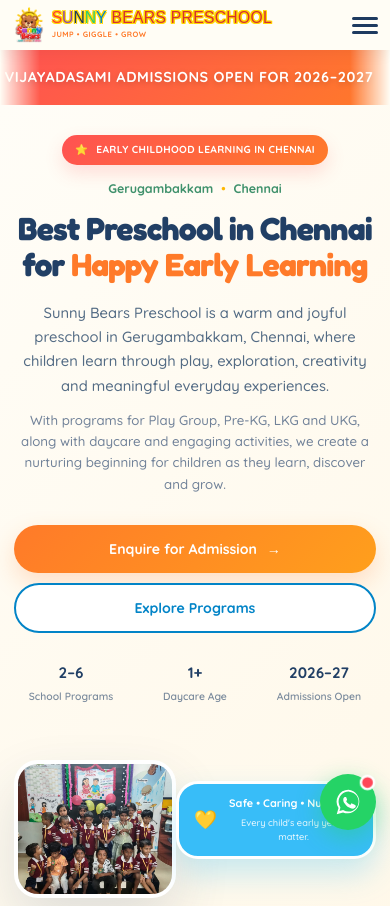
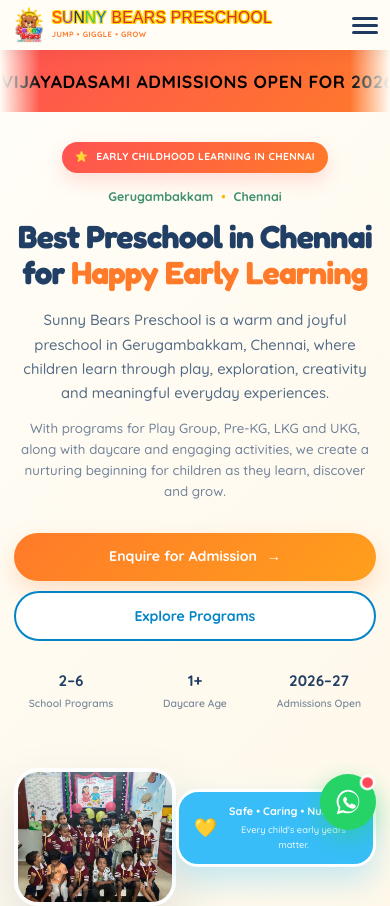
Before and after one commit to Kumar-501/Sunny-Bears-PreSchool, a React (Vite) app: page /best-preschool-in-chennai in a window 390 px wide. Shown: the top 906 px of the page. Built offline with nearby package versions, Linux system fonts and the light colour scheme.

Commit message:
Update project

```diff
--- a/src/components/Admissionbanner.css
+++ b/src/components/Admissionbanner.css
@@ -62,14 +62,14 @@
 
   white-space: nowrap;
 
-  color: #ffffff;
+  color: #000000;
   font-weight: 900;
-  font-size: 1.35rem;
+  font-size: 1.7rem;
   letter-spacing: 0.6px;
   text-transform: uppercase;
-  text-shadow: 0 2px 6px rgba(0, 0, 0, 0.2);
+  text-shadow: none;
 
-  border-right: 2px solid rgba(255, 255, 255, 0.4);
+  border-right: 2px solid rgba(0, 0, 0, 0.25);
 }
 
 .admission-banner-item:last-child {
@@ -77,8 +77,8 @@
 }
 
 .admission-banner-icon {
-  font-size: 1.2rem;
-  color: #ffe08a;
+  font-size: 1.5rem;
+  color: #000000;
   flex-shrink: 0;
 }
 
@@ -106,7 +106,7 @@
 
   .admission-banner-item {
     padding: 0 26px;
-    font-size: 1.05rem;
+    font-size: 1.3rem;
     gap: 10px;
   }
 }
@@ -119,7 +119,7 @@
 
   .admission-banner-item {
     padding: 0 18px;
-    font-size: 0.9rem;
+    font-size: 1.1rem;
     gap: 8px;
   }
 }
```
